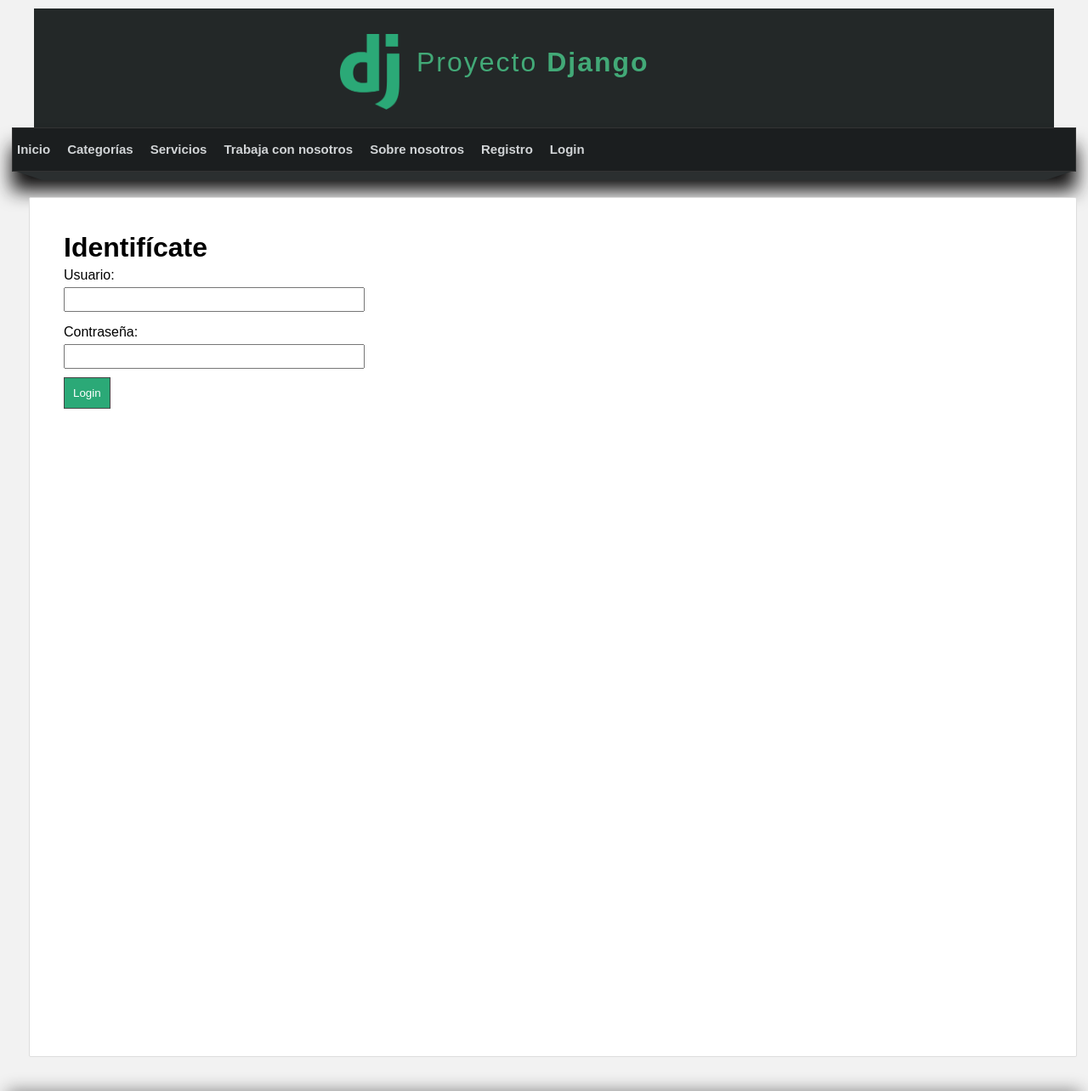
After one commit to DernierServo/MasterPython, a Django app: page /login/ in a window 1280 px wide. The commit adds this page. Shown: the top 1284 px of the page at 85% size. Run offline with Django 3.2, Linux system fonts and the light colour scheme; data comes from the database, SQL or seed files in the repository.

Commit message:
Página del formulario de Login

```diff
--- a/22-django/ProyectoDjango/mainApp/templates/layouts/layout.html
+++ b/22-django/ProyectoDjango/mainApp/templates/layouts/layout.html
@@ -32,6 +32,7 @@
                     <!--<a href = '/'>Inicio</a>-->
                     <a href="{% url 'n_index' %}"><strong>Inicio</strong></a>
                 </li>
+
                 <li>
                     <!--<a href = '/'>Inicio</a>-->
                     <a href="{% url 'n_articulos' %}"><strong>Categorías</strong></a>
@@ -50,9 +51,12 @@
                 {% endfor %}
 
                 <li>
-                    <!--<a href = '/'>Inicio</a>-->
                     <a href="{% url 'n_registro' %}"><strong>Registro</strong></a>
                 </li>
+                <li>
+                    <a href="{% url 'n_login' %}"><strong>Login</strong></a>
+                </li>
+
             </ul>
         </nav>
         <div class="barra">
--- /dev/null
+++ b/22-django/ProyectoDjango/mainApp/templates/users/login.html
@@ -0,0 +1,22 @@
+{% extends 'layouts/layout.html' %}
+
+{% block title %}
+    {{title}}
+{% endblock %}
+
+{% block content %}
+    <h1>{{title}}</h1>
+    {{register_form.errors}}
+    <form method="post" action="">
+        {% csrf_token %}
+
+        <label for='username'>Usuario:</label>
+        <input type='text' name='username' />
+
+        <label for='password'>Contraseña:</label>
+        <input type='password' name='password' />
+
+        <input type='submit' value='Login' />
+    </form>
+
+{% endblock %}
--- a/22-django/ProyectoDjango/mainApp/urls.py
+++ b/22-django/ProyectoDjango/mainApp/urls.py
@@ -4,5 +4,6 @@ from . import views
 urlpatterns = [
     path('', views.index, name='n_index'),
     path('inicio/', views.index, name='n_inicio'),
-    path('regitro/', views.register_page, name='n_registro'),
+    path('registro/', views.register_page, name='n_registro'),
+    path('login/', views.login_page, name='n_login')
 ]
--- a/22-django/ProyectoDjango/mainApp/views.py
+++ b/22-django/ProyectoDjango/mainApp/views.py
@@ -23,6 +23,7 @@ def about(request):
         }
     )
 
+
 def register_page(request):
 
     register_form = RegisterForm()
@@ -45,3 +46,14 @@ def register_page(request):
         }
 
     )
+
+
+def login_page(request):
+
+    return render(
+        request,
+        'users/login.html',
+        {
+            'title': 'Identifícate'
+        }
+    )
```
